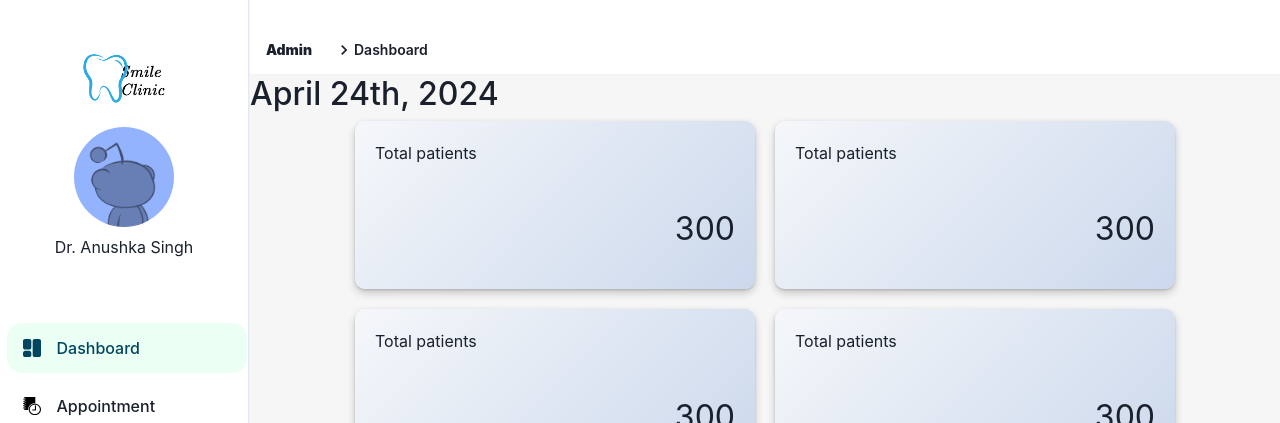
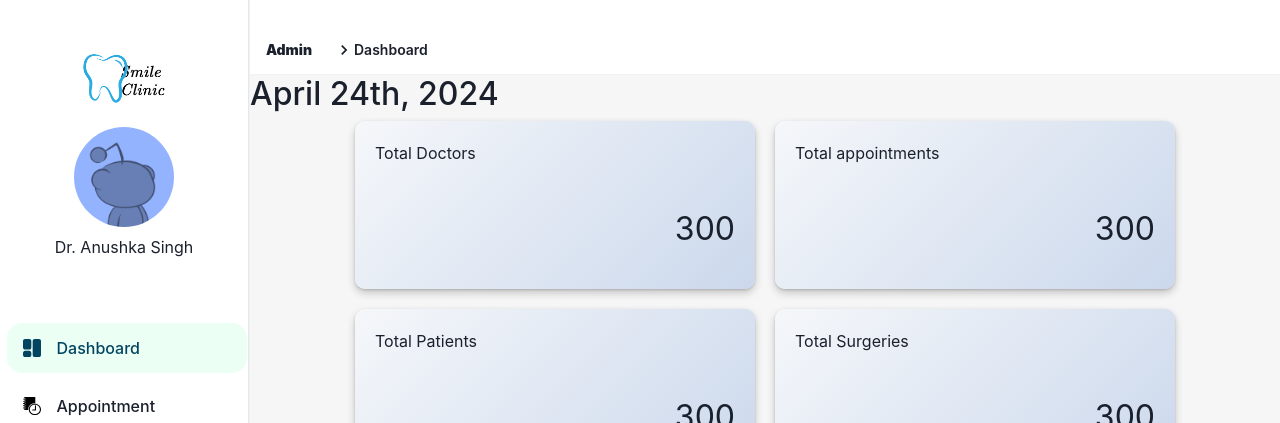
Before and after one commit to Smile-T1/smile-frontend, a React (Vite) app: page /admin/dashboard in a window 1280 px wide. Shown: the top 423 px of the page. Built offline with nearby package versions, Linux system fonts and the light colour scheme.

Commit message:
Update component props in OverviewCard and AdminDashboard files

```diff
--- a/src/Components/OverviewCards/OverviewCard.jsx
+++ b/src/Components/OverviewCards/OverviewCard.jsx
@@ -2,11 +2,11 @@ import react from "react";
 import "./OverviewCard.css";
 import { Card, CardHeader, CardBody, CardFooter } from "@chakra-ui/react";
 
-function Overviewcard() {
+function Overviewcard(props) {
   return (
     <div className="Overview-card">
       <Card id="card2">
-        <CardHeader>Total patients</CardHeader>
+        <CardHeader>{props.header}</CardHeader>
         <CardBody>
           <p id="body">300</p>
         </CardBody>
--- a/src/Pages/Admin/Dashboard/AdminDashboard.jsx
+++ b/src/Pages/Admin/Dashboard/AdminDashboard.jsx
@@ -18,12 +18,12 @@ function AdminDashboard() {
         <h2 id="ad_head">{formattedDate}</h2>
         <div className="cards-container">
           <div className="overview-cards1">
-            <OverviewCard id="card1" title="Total Doctors" value="10" />
-            <OverviewCard title="Total Nurses" value="20" />
+            <OverviewCard id="card1" header="Total Doctors" value="10" />
+            <OverviewCard header="Total appointments" value="20" />
           </div>
           <div className="overview-cards2">
-            <OverviewCard title="Total Doctors" value="10" />
-            <OverviewCard title="Total Nurses" value="20" />
+            <OverviewCard header="Total Patients" value="10" />
+            <OverviewCard header="Total Surgeries" value="20" />
           </div>
         </div>
         <div className="new">
```
